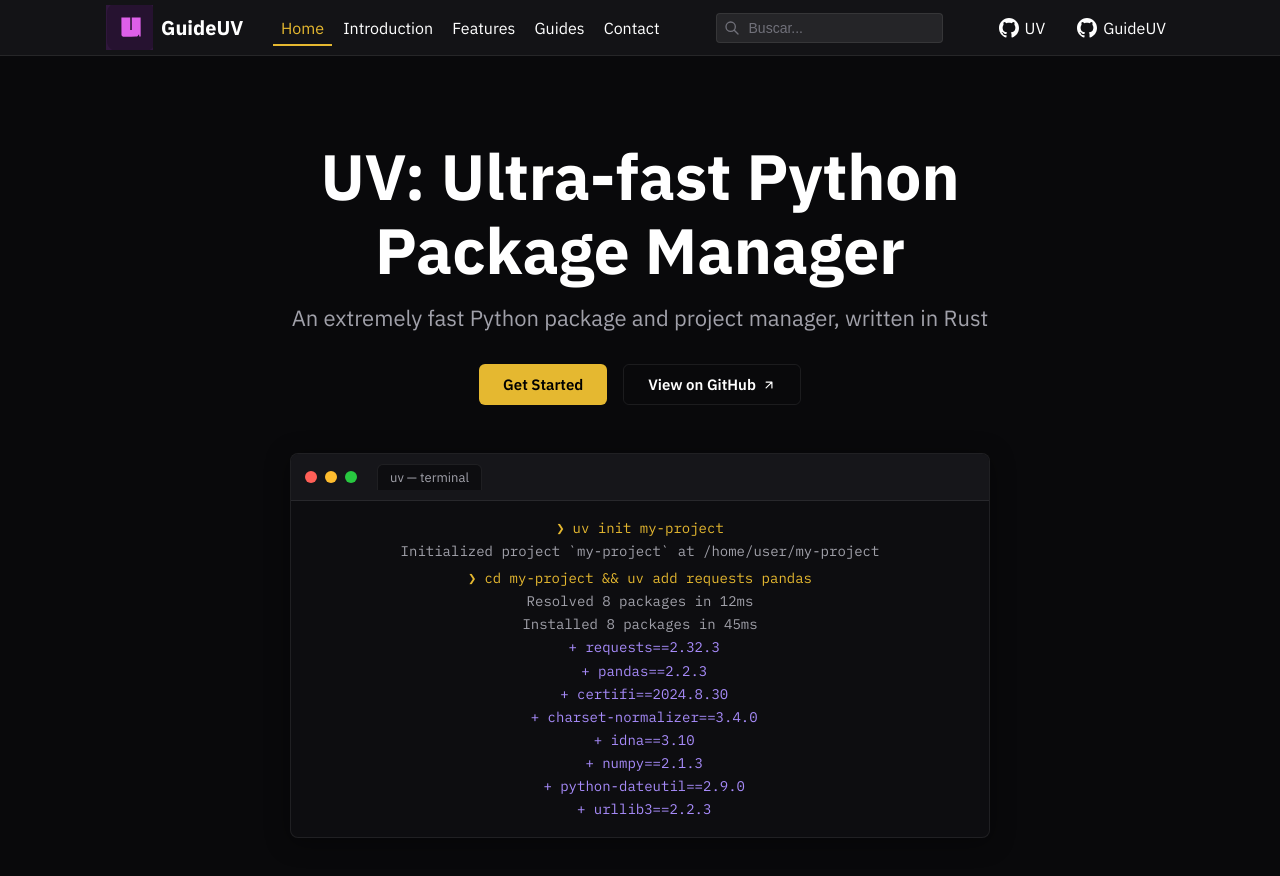
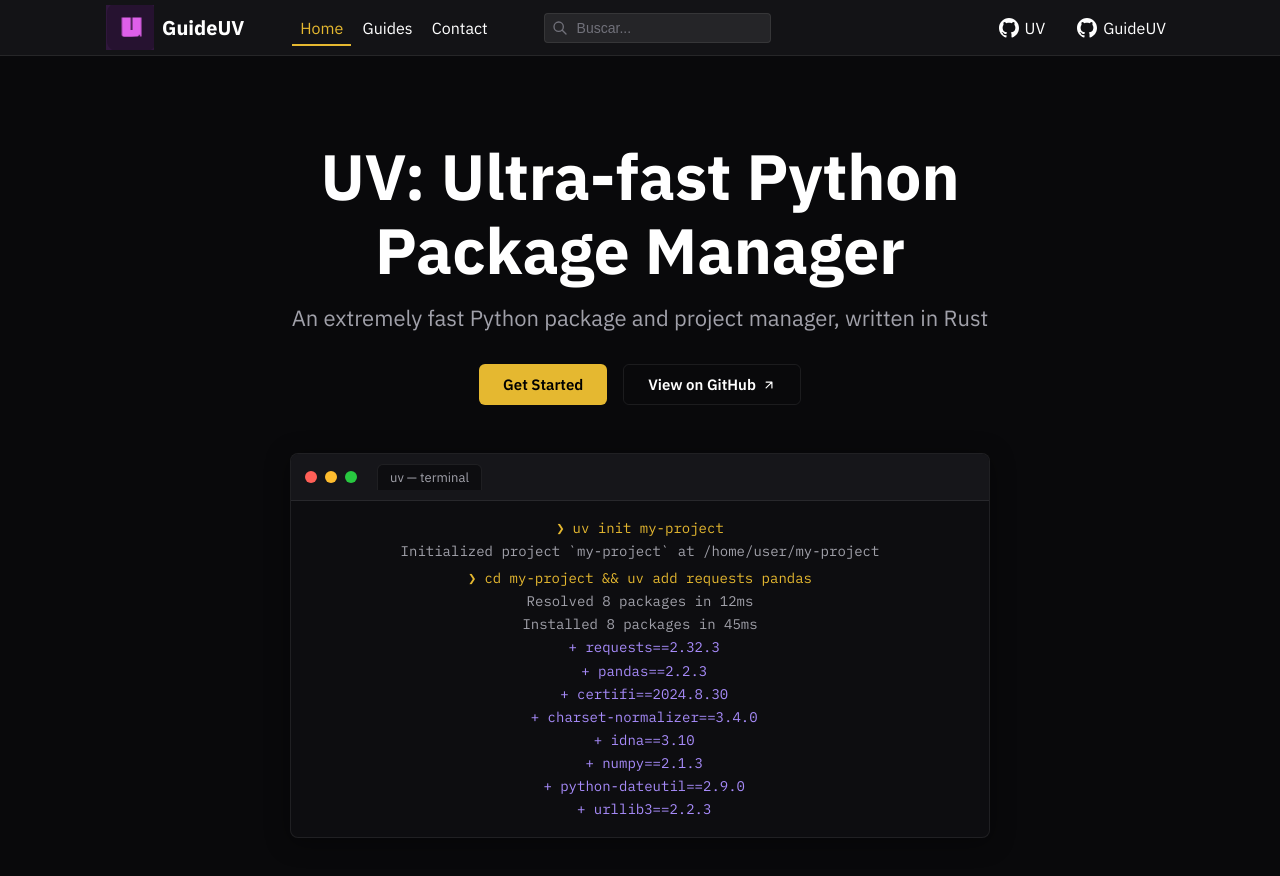
Before and after one commit to Hector-2710/guideuv, an Angular app: page / in a window 1280 px wide. Shown: the top 876 px of the page. Built offline with nearby package versions, Linux system fonts and the light colour scheme.

Commit message:
💅🏻 style: remove comments and clean code

```diff
--- a/src/app/navbar/navbar.css
+++ b/src/app/navbar/navbar.css
@@ -1,8 +1,3 @@
-/* ==================================================================
-   NAVBAR — Zed-inspired minimal design
-   Black surface, thin border-bottom, yellow accent
-   ================================================================== */
-
 .navbar {
   height: var(--navbar-height);
   background: var(--color-surface);
--- a/src/app/navbar/navbar.html
+++ b/src/app/navbar/navbar.html
@@ -1,6 +1,5 @@
 <nav class="navbar" [ngClass]="navbarClasses()" role="navigation" aria-label="Navegación principal">
   <div class="navbar__container">
-    <!-- Logo (Left) -->
     <a href="/" class="navbar__logo" aria-label="GuideUV - Inicio">
       <img src="uvlogo.png" alt="" width="48" height="48" aria-hidden="true">
       <span>GuideUV</span>
--- a/src/app/navbar/navbar.ts
+++ b/src/app/navbar/navbar.ts
@@ -11,8 +11,6 @@
 export interface NavbarExternalLink {
   label: string;
   url: string;
-  stars?: number;
-  icon?: string;
 }
 
 export const REPO_LINKS: NavbarExternalLink[] = [
@@ -31,29 +29,22 @@
 export class Navbar {
   private router = inject(Router);
 
-  // Default links
   defaultLinks: NavbarLink[] = [
     { label: 'Home', route: '/' },
-    { label: 'Introduction', route: '/introduction' },
-    { label: 'Features', route: '/features' },
     { label: 'Guides', route: '/guides' },
     { label: 'Contact', route: '/contact' },
   ];
 
-  // Inputs
   links = input<NavbarLink[]>(this.defaultLinks);
   externalLinks = input<NavbarExternalLink[]>(REPO_LINKS);
   fixed = input(true);
 
-  // Outputs
   linkClick = output<NavbarLink>();
 
-  // State signals
   searchQuery = signal('');
   isMobileMenuOpen = signal(false);
   isScrolled = signal(false);
 
-  // Computed
   navbarClasses = computed(() => ({
     'navbar--scrolled': this.isScrolled(),
     'navbar--fixed': this.fixed(),
@@ -73,7 +64,6 @@
     this.isMobileMenuOpen.set(false);
   }
 
-  // Track active route for mobile menu
   isActive(route: string): boolean {
     return this.router.url === route;
   }
```
Also changed, not shown: 1 other file (tests, documents, lock files or other folders).
